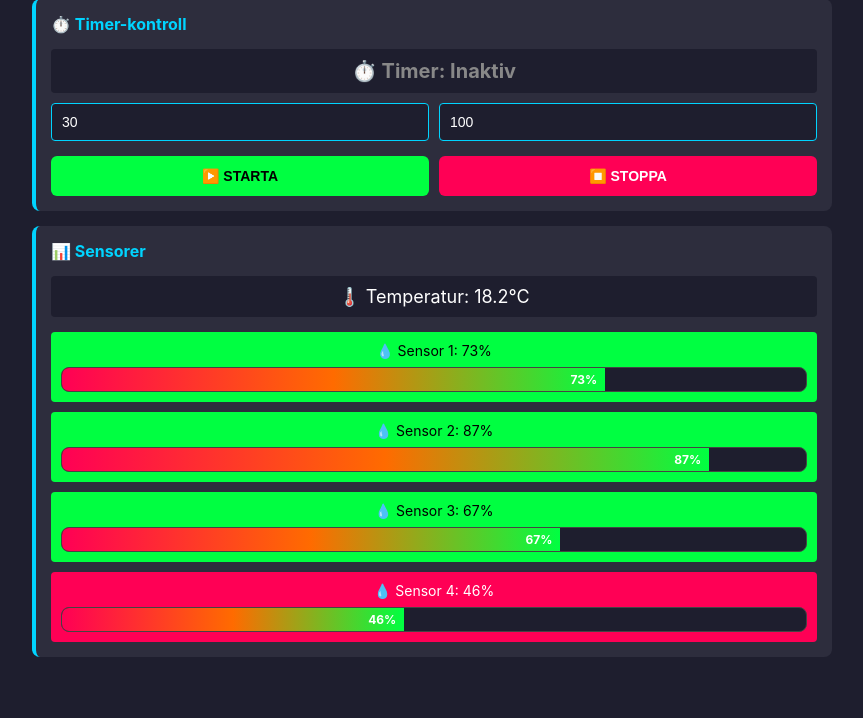
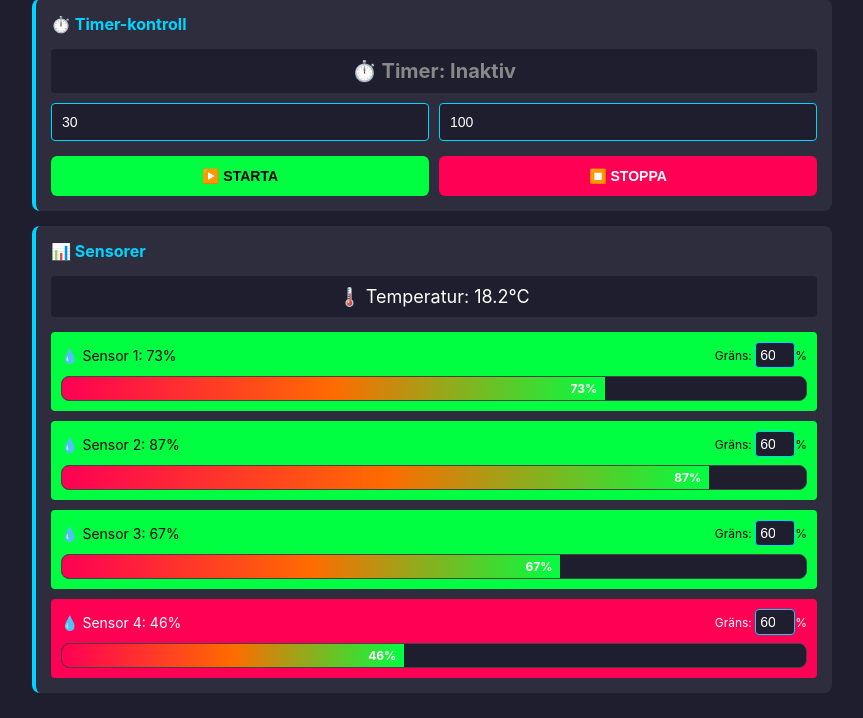
Before and after one commit to kynati/vattenpump, a Flask app: page / in a window 1280 px wide. Shown: the part 366-1084 px from the top of the page, without its empty margins (208-1071 px from the left). Before the commit the page ends 1023 px from the top, so only its background shows below. Run offline with Flask 3, Linux system fonts and the light colour scheme.

Commit message:
Add threshold limit controls for each sensor

```diff
--- a/templates/index.html
+++ b/templates/index.html
@@ -286,25 +286,37 @@
 
             <div class="sensors">
                 <div class="sensor" id="sensor0">
-                    💧 Sensor 1: <span id="sensor0-text">--%</span>
+                    <div style="display: flex; justify-content: space-between; align-items: center;">
+                        <div>💧 Sensor 1: <span id="sensor0-text">--%</span></div>
+                        <div style="font-size: 12px;">Gräns: <input type="number" id="sensor0-limit" value="60" min="0" max="100" style="width: 40px; padding: 4px;">%</div>
+                    </div>
                     <div class="moisture-bar">
                         <div class="moisture-fill" id="sensor0-fill" style="width: 0%">0%</div>
                     </div>
                 </div>
                 <div class="sensor" id="sensor1">
-                    💧 Sensor 2: <span id="sensor1-text">--%</span>
+                    <div style="display: flex; justify-content: space-between; align-items: center;">
+                        <div>💧 Sensor 2: <span id="sensor1-text">--%</span></div>
+                        <div style="font-size: 12px;">Gräns: <input type="number" id="sensor1-limit" value="60" min="0" max="100" style="width: 40px; padding: 4px;">%</div>
+                    </div>
                     <div class="moisture-bar">
                         <div class="moisture-fill" id="sensor1-fill" style="width: 0%">0%</div>
                     </div>
                 </div>
                 <div class="sensor" id="sensor2">
-                    💧 Sensor 3: <span id="sensor2-text">--%</span>
+                    <div style="display: flex; justify-content: space-between; align-items: center;">
+                        <div>💧 Sensor 3: <span id="sensor2-text">--%</span></div>
+                        <div style="font-size: 12px;">Gräns: <input type="number" id="sensor2-limit" value="60" min="0" max="100" style="width: 40px; padding: 4px;">%</div>
+                    </div>
                     <div class="moisture-bar">
                         <div class="moisture-fill" id="sensor2-fill" style="width: 0%">0%</div>
                     </div>
                 </div>
                 <div class="sensor" id="sensor3">
-                    💧 Sensor 4: <span id="sensor3-text">--%</span>
+                    <div style="display: flex; justify-content: space-between; align-items: center;">
+                        <div>💧 Sensor 4: <span id="sensor3-text">--%</span></div>
+                        <div style="font-size: 12px;">Gräns: <input type="number" id="sensor3-limit" value="60" min="0" max="100" style="width: 40px; padding: 4px;">%</div>
+                    </div>
                     <div class="moisture-bar">
                         <div class="moisture-fill" id="sensor3-fill" style="width: 0%">0%</div>
                     </div>
@@ -383,6 +395,8 @@
                 const sensorEl = document.getElementById(`sensor${index}`);
                 const textEl = document.getElementById(`sensor${index}-text`);
                 const fill = document.getElementById(`sensor${index}-fill`);
+                const limitInput = document.getElementById(`sensor${index}-limit`);
+                const limit = parseInt(limitInput.value) || 60;
 
                 // Update text
                 textEl.textContent = `${moisture}%`;
@@ -391,7 +405,8 @@
                 fill.style.width = `${moisture}%`;
                 fill.textContent = `${moisture}%`;
 
-                if (moisture >= 60) {
+                // Compare with limit
+                if (moisture >= limit) {
                     sensorEl.className = 'sensor wet';
                 } else {
                     sensorEl.className = 'sensor dry';
```
